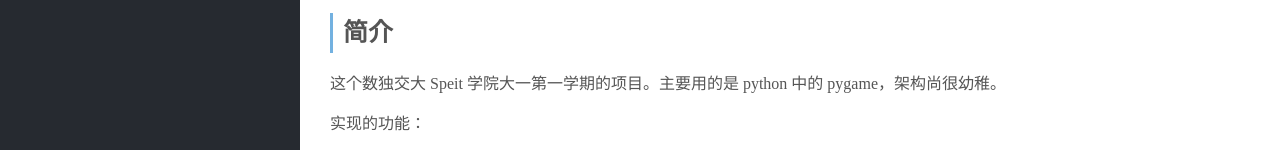
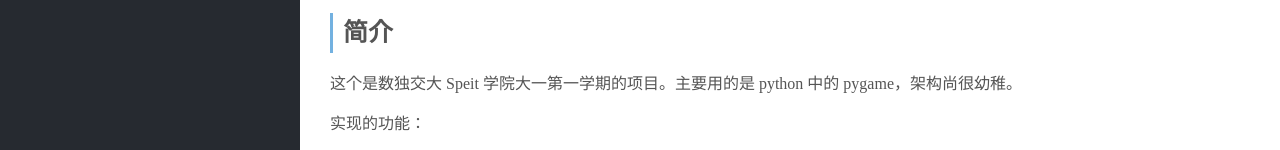
Before and after one commit to mantisfans/mantisfans.github.io, a plain HTML site: page 2021/11/10/sudoku_news/index.html in a window 1280 px wide. Shown: the part 573-723 px from the top of the page. Drawn offline with Linux system fonts and the light colour scheme.

Commit message:
Site updated: 2021-11-10 18:44:30

```diff
--- a/2021/11/10/sudoku_news/index.html
+++ b/2021/11/10/sudoku_news/index.html
@@ -96,7 +96,7 @@
 <li>把动态提醒等功能放入友好模式中</li>
 <li>提示功能</li>
 </ol>
-<h2 id="简介"><a href="#简介" class="headerlink" title="简介"></a>简介</h2><p>这个数独交大 Speit 学院大一第一学期的项目。主要用的是 python 中的 pygame，架构尚很幼稚。</p>
+<h2 id="简介"><a href="#简介" class="headerlink" title="简介"></a>简介</h2><p>这个是数独交大 Speit 学院大一第一学期的项目。主要用的是 python 中的 pygame，架构尚很幼稚。</p>
 <p>实现的功能：</p>
 <ol>
 <li>生成三种难度的数独谜题（80数，45数，25数）</li>
```
